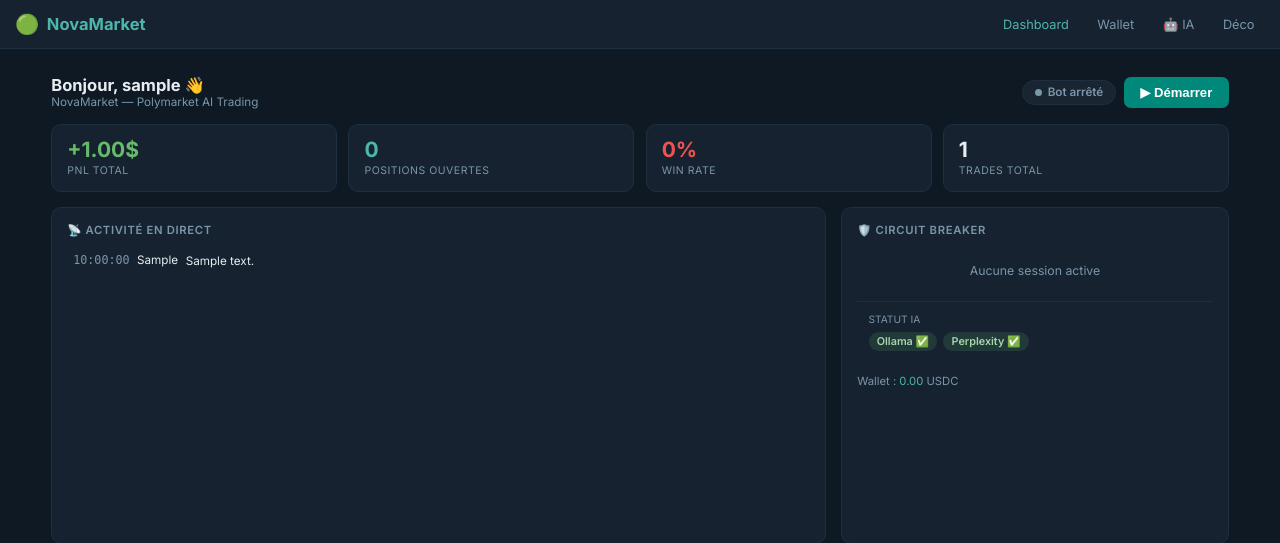
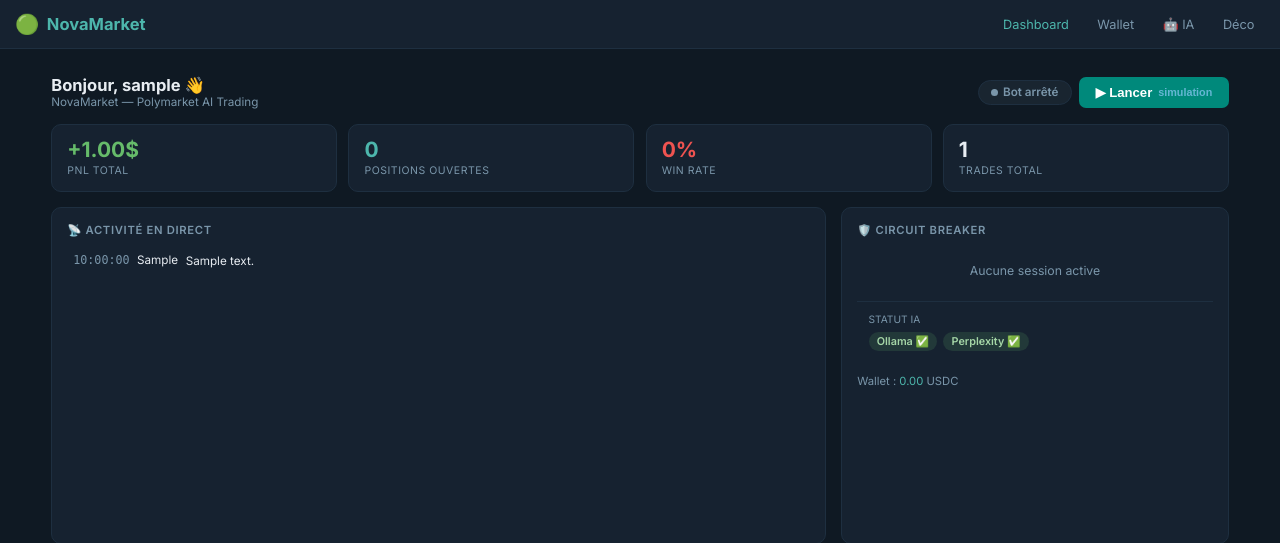
Before and after one commit to qrDOTtech1/NovaMarket, a Flask app: page /dashboard in a window 1280 px wide. Shown: the top 543 px of the page. Run offline with Flask 3, Linux system fonts and the light colour scheme; the visitor is signed in with stand-in values (Sample User, id 1); tables that the repository leaves empty hold one stand-in row (values such as "Sample post"); a database or web service that is not in the repository returns one stand-in record (values such as "Sample title"); data that the repository does not hold is empty.

Commit message:
feat: mode simulation automatique si solde < 10$
- models.py : BotSession.mode = 'real' | 'simulation'
- worker.py : MarketWorker(simulate=True) → bankroll virtuel 50$,
  skip place_order (ordre fictif SIM-xxx), calcul bankroll depuis positions ouvertes
- app.py : bot_start vérifie le solde avant lancement, détermine le mode,
  retourne {mode: 'simulation'|'real'} dans la réponse JSON
- dashboard.html : badge bleu "📊 Simulation active", toast explicatif au lancement,
  bouton "▶ Lancer (simulation)" ou "(réel)" selon le solde en temps réel

Logique : solde == 0 → simulation (bankroll fictif 50$, vrais marchés, vrai IA)
          solde >= 10$ → réel (ordres Polymarket exécutés)

Co-Authored-By: Claude Sonnet 4.6 <noreply@anthropic.com>

```diff
--- a/app.py
+++ b/app.py
@@ -210,11 +210,13 @@ def _register_routes(app):
 
         cb = CircuitBreaker.get(uid)
         is_running = BotManager.is_running(uid)
+        sim_mode   = (active_session.mode == "simulation") if active_session else False
 
         return render_template("dashboard.html",
             user=user,
             cred=cred,
             is_running=is_running,
+            sim_mode=sim_mode,
             active_session=active_session,
             past_sessions=past_sessions,
             open_positions=open_positions,
@@ -242,21 +244,39 @@ def _register_routes(app):
         if BotManager.is_running(uid):
             return jsonify({"ok": False, "error": "Bot déjà en cours"})
 
+        # ── Déterminer le mode : simulation si solde < 10$ ────────────────────
+        simulate = False
+        try:
+            client = PolyMarketClient(cred.get_key())
+            conn   = client.connect()
+            if conn.get("ok"):
+                balance  = conn.get("usdc", 0)
+                simulate = balance < 10.0
+            else:
+                simulate = True   # connexion impossible → simulation
+        except Exception:
+            simulate = True
+
         s = BotSession(
             user_id=uid,
             status="running",
+            mode="simulation" if simulate else "real",
             started_at=datetime.utcnow(),
         )
         db.session.add(s)
         db.session.commit()
 
-        launched = BotManager.start(app._get_current_object(), uid, s.id)
+        launched = BotManager.start(app._get_current_object(), uid, s.id, simulate=simulate)
         if not launched:
             s.status = "error"; s.error_msg = "Échec démarrage thread"
             db.session.commit()
             return jsonify({"ok": False, "error": "Impossible de démarrer le worker"})
 
-        return jsonify({"ok": True, "session_id": s.id})
+        return jsonify({
+            "ok":        True,
+            "session_id": s.id,
+            "mode":      "simulation" if simulate else "real",
+        })
 
     @app.route("/bot/stop", methods=["POST"])
     @login_required
@@ -353,8 +373,7 @@ def _register_routes(app):
             model_smart= request.form.get("model_smart", "").strip()
 
             if not ollama_url:
-                flash("L'URL Ollama Cloud est requise.", "error")
-                return render_template("settings_ollama.html", cfg=cfg, models=[])
+                ollama_url = "https://api.ollama.com"  # hardcode si absent
 
             if not cfg:
                 cfg = OllamaConfig(user_id=uid)
--- a/models.py
+++ b/models.py
@@ -57,6 +57,7 @@ class BotSession(db.Model):
     id           = db.Column(db.Integer, primary_key=True)
     user_id      = db.Column(db.Integer, db.ForeignKey("users.id"), nullable=False)
     status       = db.Column(db.String(20), default="stopped")
+    mode         = db.Column(db.String(20), default="real")   # 'real' | 'simulation'
     started_at   = db.Column(db.DateTime, nullable=True)
     stopped_at   = db.Column(db.DateTime, nullable=True)
     pnl_usd      = db.Column(db.Float, default=0.0)
--- a/templates/dashboard.html
+++ b/templates/dashboard.html
@@ -13,10 +13,18 @@
   /* ── Status pill ── */
   .status-pill { display:inline-flex; align-items:center; gap:.35rem; padding:.3rem .8rem; border-radius:20px; font-size:.78rem; font-weight:600; }
   .status-pill.running { background:rgba(102,187,106,.12); color:#a5d6a7; border:1px solid rgba(102,187,106,.25); }
+  .status-pill.running-sim { background:rgba(66,165,245,.1); color:#90caf9; border:1px solid rgba(66,165,245,.25); }
   .status-pill.stopped { background:rgba(122,150,170,.1);  color:var(--nova-muted); border:1px solid var(--nova-border); }
   .pulse { width:7px;height:7px;border-radius:50%;background:var(--nova-green);animation:pulse 1.4s infinite; }
+  .pulse-sim { width:7px;height:7px;border-radius:50%;background:#42a5f5;animation:pulse-sim 1.4s infinite; }
   .dot-stop { width:7px;height:7px;border-radius:50%;background:var(--nova-muted); }
   @keyframes pulse { 0%{box-shadow:0 0 0 0 rgba(102,187,106,.6)} 70%{box-shadow:0 0 0 6px rgba(102,187,106,0)} 100%{box-shadow:0 0 0 0 rgba(102,187,106,0)} }
+  @keyframes pulse-sim { 0%{box-shadow:0 0 0 0 rgba(66,165,245,.6)} 70%{box-shadow:0 0 0 6px rgba(66,165,245,0)} 100%{box-shadow:0 0 0 0 rgba(66,165,245,0)} }
+
+  /* ── Toast ── */
+  .toast { position:fixed; bottom:1.5rem; right:1.5rem; z-index:9999; background:var(--nova-surface); border:1px solid var(--nova-border); border-radius:10px; padding:.85rem 1.2rem; font-size:.83rem; display:flex; align-items:center; gap:.6rem; box-shadow:0 8px 30px rgba(0,0,0,.35); animation:toastIn .3s ease; max-width:360px; }
+  .toast.sim { border-color:rgba(66,165,245,.35); }
+  @keyframes toastIn { from{opacity:0;transform:translateY(16px)} to{opacity:1;transform:translateY(0)} }
 
   /* ── KPI grid ── */
   .kpi-grid { display:grid; grid-template-columns:repeat(2,1fr); gap:.75rem; margin-bottom:1rem; }
@@ -233,12 +241,18 @@
     </div>
     <div class="top-bar-right">
       {% if is_running %}
-      <span class="status-pill running"><span class="pulse"></span>Bot actif</span>
+        {% if sim_mode %}
+        <span class="status-pill running-sim"><span class="pulse-sim"></span>📊 Simulation active</span>
+        {% else %}
+        <span class="status-pill running"><span class="pulse"></span>Bot actif — Réel</span>
+        {% endif %}
       <button class="btn btn-danger" id="stop-btn" onclick="botStop()">⏹ Arrêter</button>
       {% else %}
       <span class="status-pill stopped"><span class="dot-stop"></span>Bot arrêté</span>
       <button class="btn btn-primary" id="start-btn" onclick="botStart()"
-              {% if not cred or not cred.verified_at %}disabled{% endif %}>▶ Démarrer</button>
+              {% if not cred or not cred.verified_at %}disabled title="Configure ton wallet d'abord"{% endif %}>
+        ▶ Lancer{% if cred and cred.verified_at %} <span id="mode-hint" style="font-size:.72rem;opacity:.7;">(…)</span>{% endif %}
+      </button>
       {% endif %}
     </div>
   </div>
@@ -600,11 +614,41 @@
 
   function botStart() {
     const btn=document.getElementById('start-btn');
-    btn.disabled=true; btn.textContent='…';
+    btn.disabled=true; btn.textContent='⏳ Vérification solde…';
     fetch('/bot/start',{method:'POST'}).then(r=>r.json()).then(d=>{
-      if(d.ok) location.reload();
-      else { alert('Erreur: '+d.error); btn.disabled=false; btn.textContent='▶ Démarrer'; }
-    }).catch(()=>{ btn.disabled=false; btn.textContent='▶ Démarrer'; });
+      if(d.ok){
+        if(d.mode==='simulation'){
+          showToast('📊','Mode SIMULATION activé','Solde < 10$ — les ordres sont virtuels (bankroll fictif de 50$). Dépose des USDC sur Polymarket pour passer en réel.','sim');
+          setTimeout(()=>location.reload(), 3200);
+        } else {
+          location.reload();
+        }
+      } else {
+        alert('Erreur: '+d.error);
+        btn.disabled=false; btn.innerHTML='▶ Lancer <span id="mode-hint" style="font-size:.72rem;opacity:.7;">(…)</span>';
+        updateModeHint();
+      }
+    }).catch(()=>{ btn.disabled=false; btn.textContent='▶ Lancer'; });
+  }
+
+  function showToast(icon, title, body, cls) {
+    const t=document.createElement('div');
+    t.className='toast '+(cls||'');
+    t.innerHTML='<span style="font-size:1.3rem;">'+icon+'</span><div><div style="font-weight:700;margin-bottom:.2rem;">'+escHtml(title)+'</div><div style="color:var(--nova-muted);font-size:.78rem;line-height:1.4;">'+escHtml(body)+'</div></div>';
+    document.body.appendChild(t);
+    setTimeout(()=>{ t.style.opacity='0'; t.style.transition='opacity .4s'; setTimeout(()=>t.remove(),400); }, 5000);
+  }
+
+  /* Affiche "simulation" ou "réel" dans le hint du bouton selon le solde */
+  function updateModeHint() {
+    const hint=document.getElementById('mode-hint');
+    if(!hint) return;
+    fetch('/api/balance').then(r=>r.json()).then(d=>{
+      if(d.ok){
+        hint.textContent = d.usdc < 10 ? 'simulation' : 'réel';
+        hint.style.color = d.usdc < 10 ? '#90caf9' : '#a5d6a7';
+      }
+    }).catch(()=>{});
   }
   function botStop() {
     if(!confirm('Arrêter le bot ?')) return;
@@ -622,7 +666,7 @@
     return String(t).replace(/&/g,'&amp;').replace(/</g,'&lt;').replace(/>/g,'&gt;').replace(/"/g,'&quot;');
   }
 
-  pollBalance(); pollAIStatus();
+  pollBalance(); pollAIStatus(); updateModeHint();
   setInterval(pollAIStatus, 60000);
   // News poll même quand bot arrêté (les flux tournent indépendamment)
   pollNews();
```
Also changed, not shown: worker.py (+52 -24 lines).
